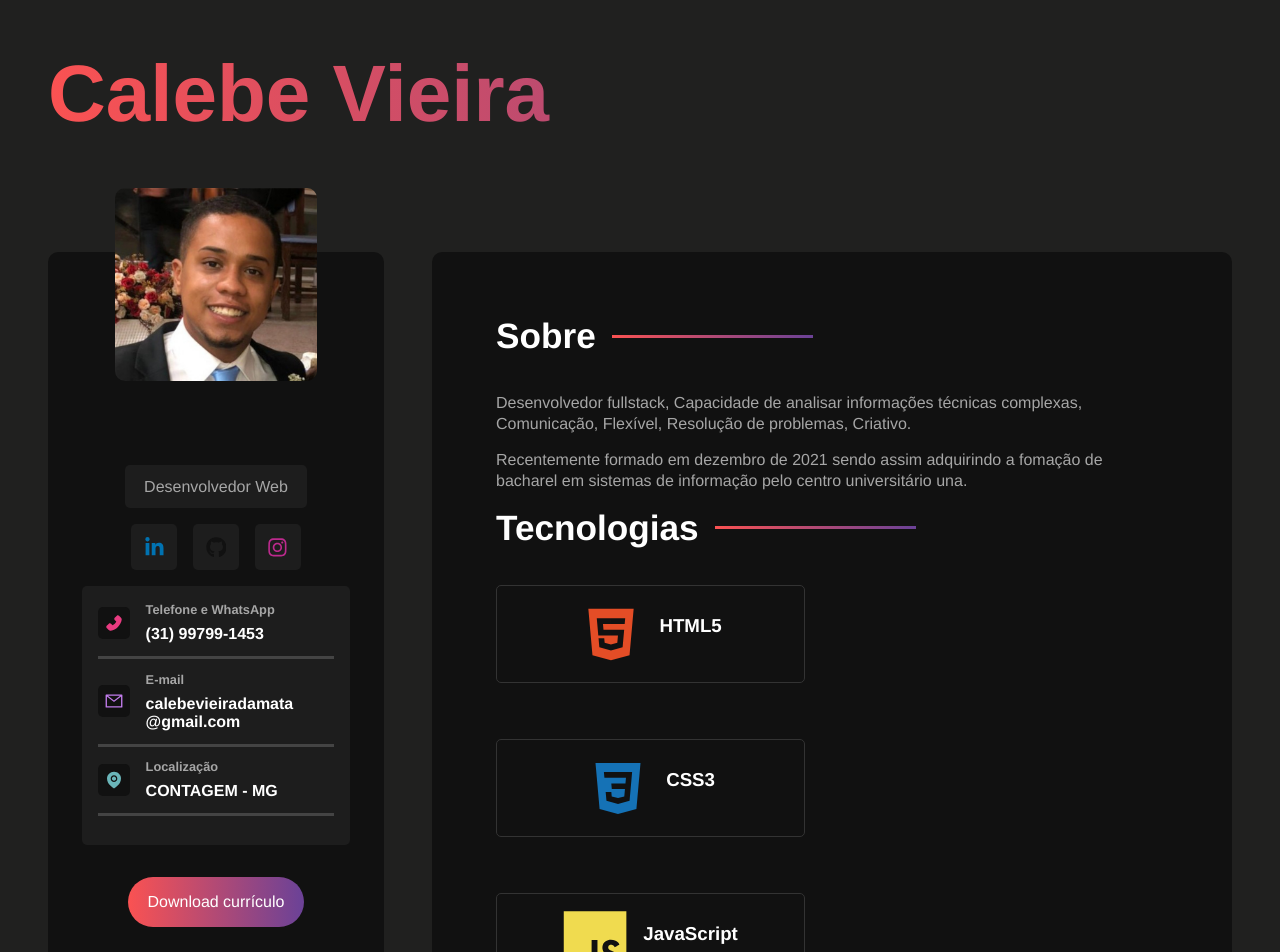
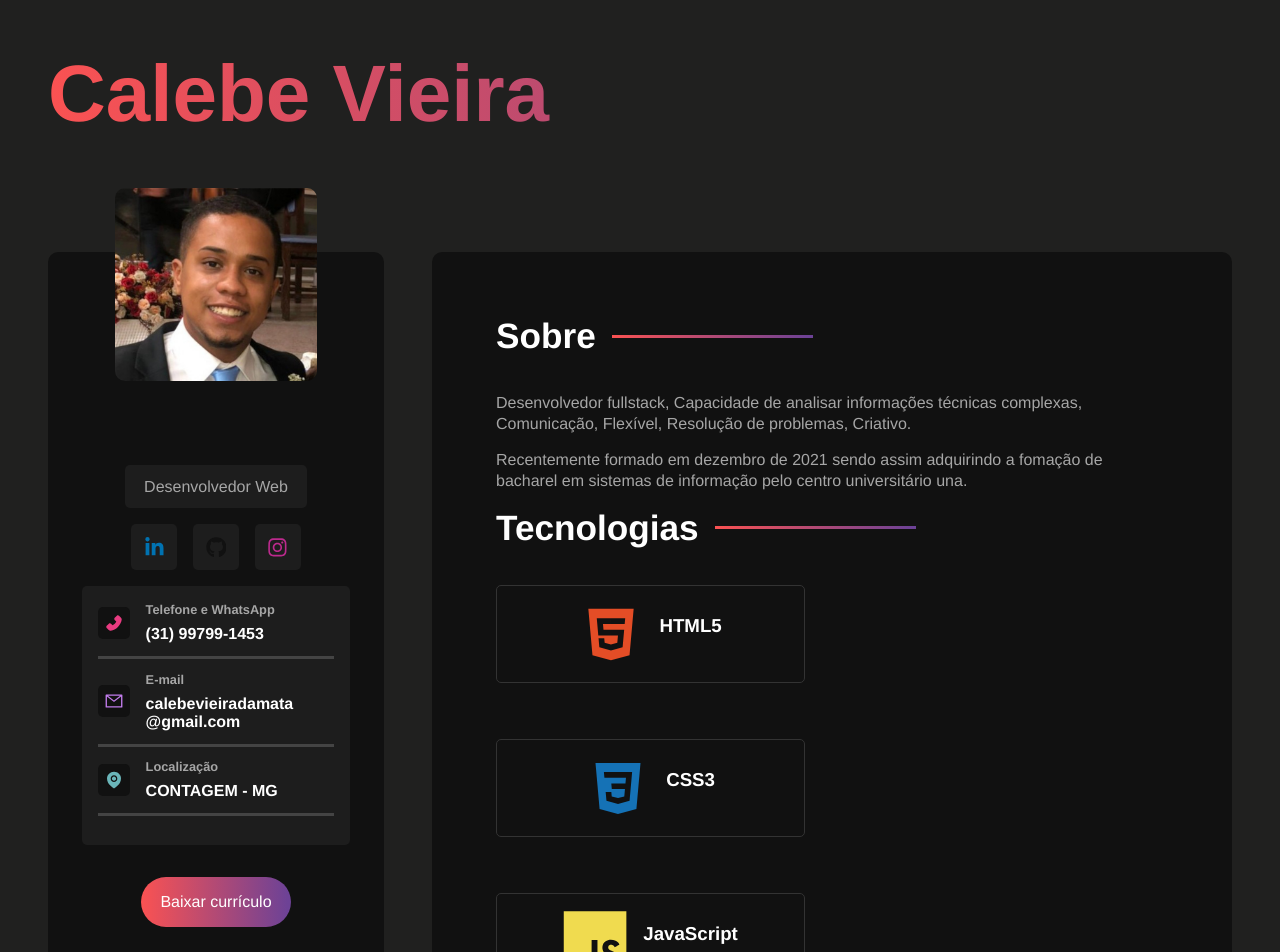
Before and after one commit to calebevieira/PORTIF-LIO, a React (Vite) app: page / in a window 1280 px wide. Shown: the top 952 px of the page. Built offline with nearby package versions, Linux system fonts and the light colour scheme.

Commit message:
Alteração
teste

```diff
--- a/src/components/Sidebar.jsx
+++ b/src/components/Sidebar.jsx
@@ -12,9 +12,7 @@ const Sidebar = () => {
       <p className="title">Desenvolvedor Web</p>
       <SocialNetworkContainer />
       <InformationContainer />
-      <a href="Currículo Calebe Novembro 2022.pdf" className="btn">
-        Download currículo
-      </a>
+      <a href="Calebe.pdf" download className="btn">Baixar currículo</a>
     </aside>
   );
 };
```
Also changed, not shown: 1 other file (tests, documents, lock files or other folders).
